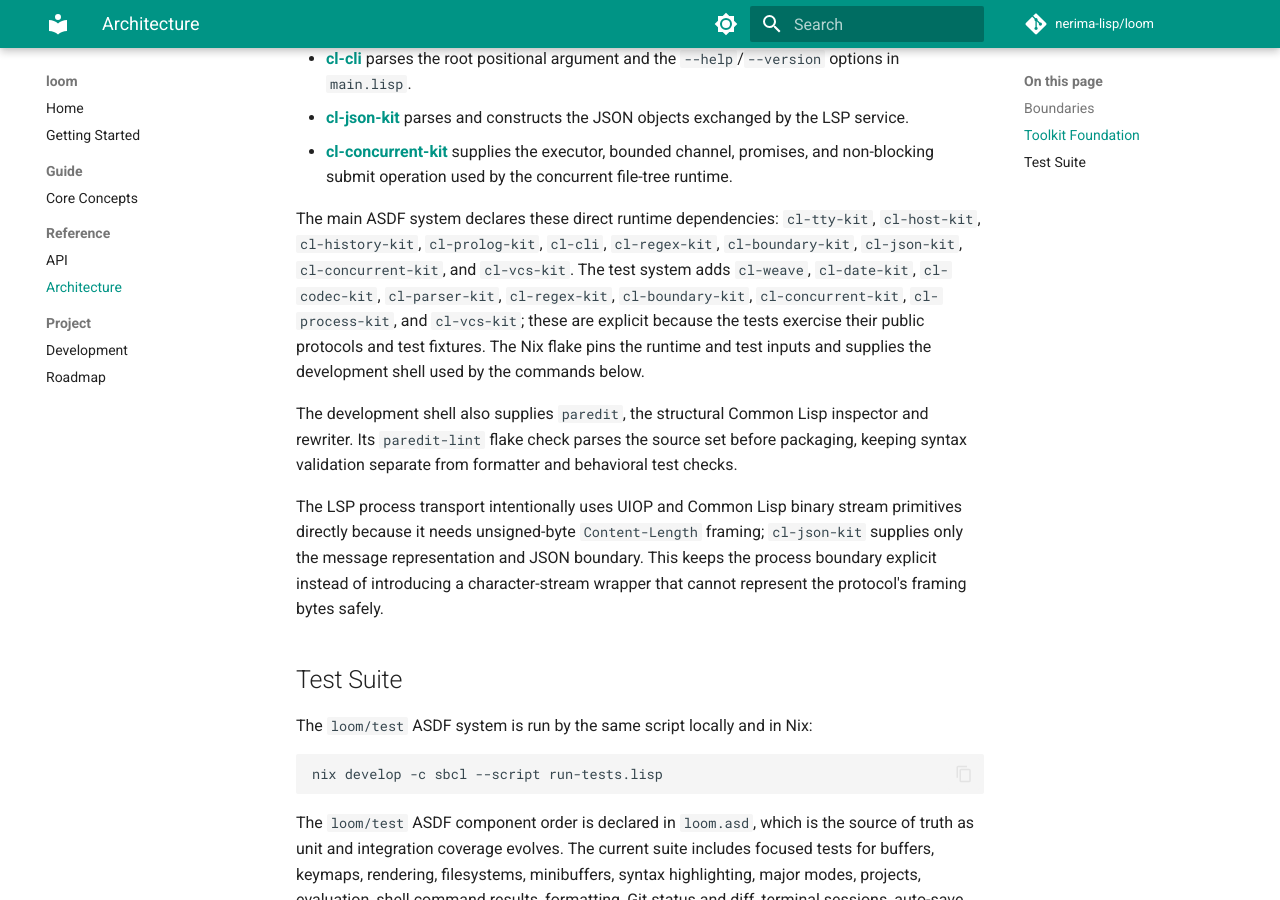
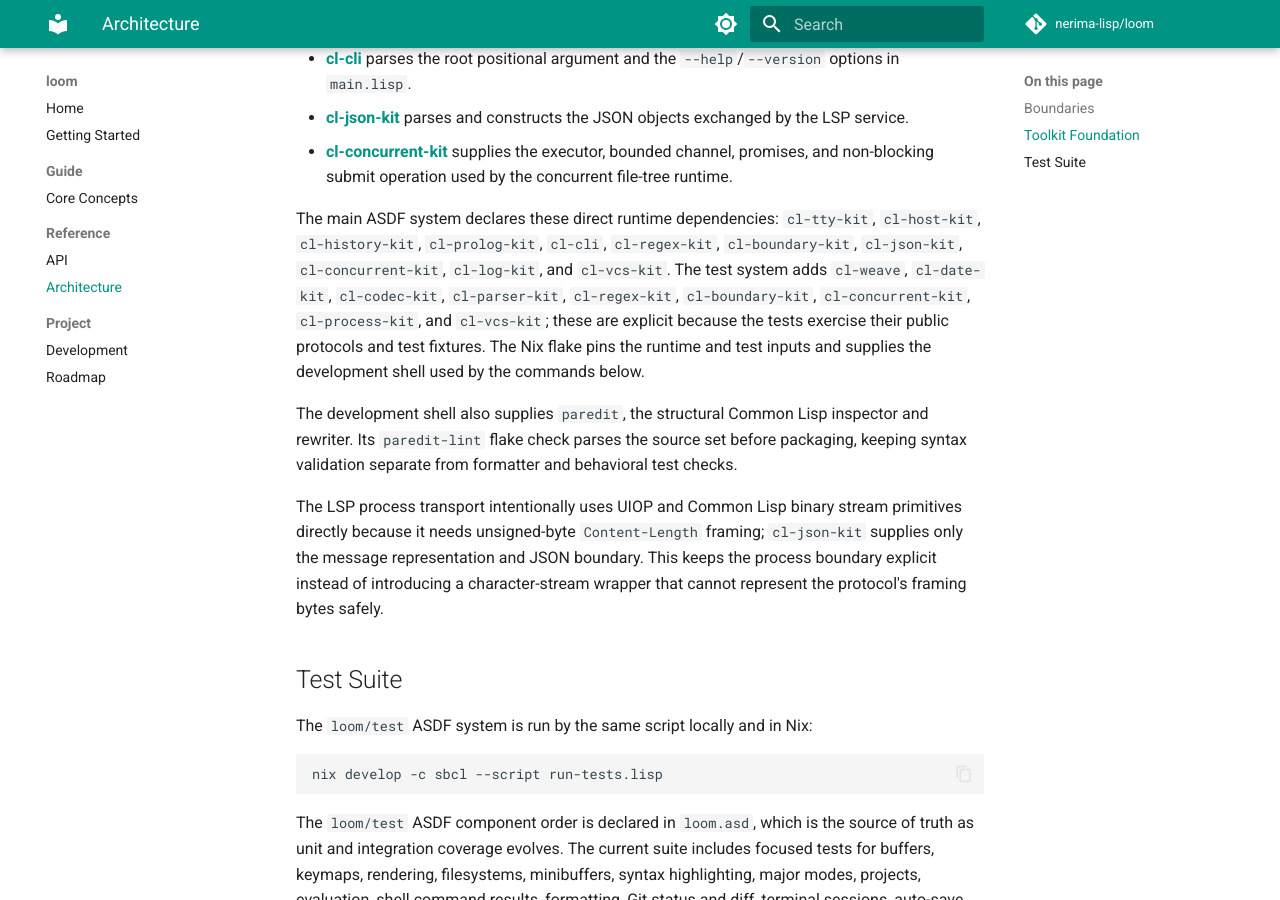
Before and after one commit to nerima-lisp/loom, an MkDocs documentation site: the page built from docs/src/reference/architecture.md, in a window 1280 px wide and 900 px high, scrolled down 6730 px. Built offline with MkDocs 1.6.1 and Material for MkDocs 9.7.7, drawn with Linux system fonts in a browser that asks for light colours; comment, search, counter and statistics services are not loaded.

```diff
--- a/docs/src/reference/architecture.md
+++ b/docs/src/reference/architecture.md
@@ -329,7 +329,8 @@ trampoline.
 
 The main ASDF system declares these direct runtime dependencies: `cl-tty-kit`,
 `cl-host-kit`, `cl-history-kit`, `cl-prolog-kit`, `cl-cli`, `cl-regex-kit`,
-`cl-boundary-kit`, `cl-json-kit`, `cl-concurrent-kit`, and `cl-vcs-kit`. The
+`cl-boundary-kit`, `cl-json-kit`, `cl-concurrent-kit`, `cl-log-kit`, and
+`cl-vcs-kit`. The
 test system adds `cl-weave`, `cl-date-kit`, `cl-codec-kit`, `cl-parser-kit`,
 `cl-regex-kit`, `cl-boundary-kit`, `cl-concurrent-kit`, `cl-process-kit`, and
 `cl-vcs-kit`; these are explicit because the tests exercise their public
```
